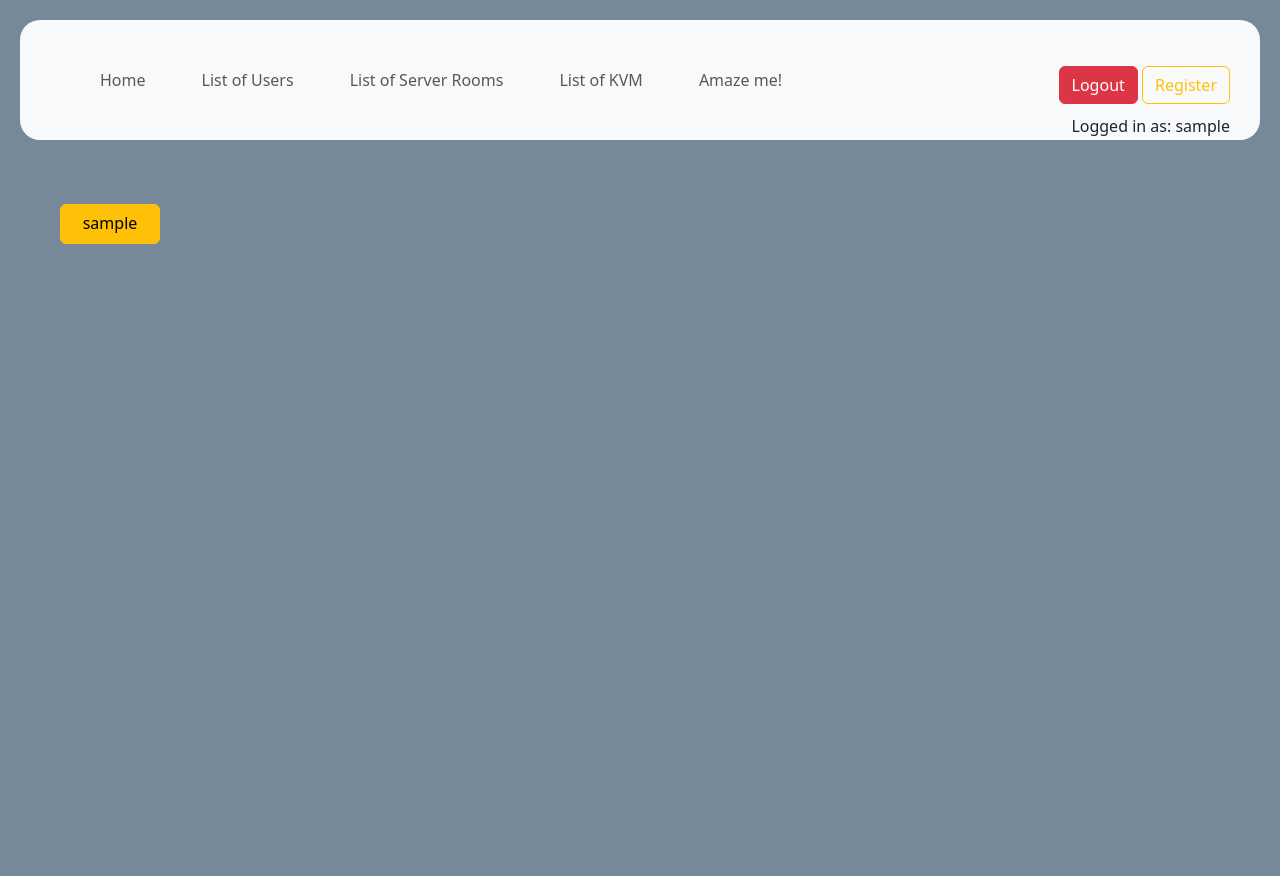
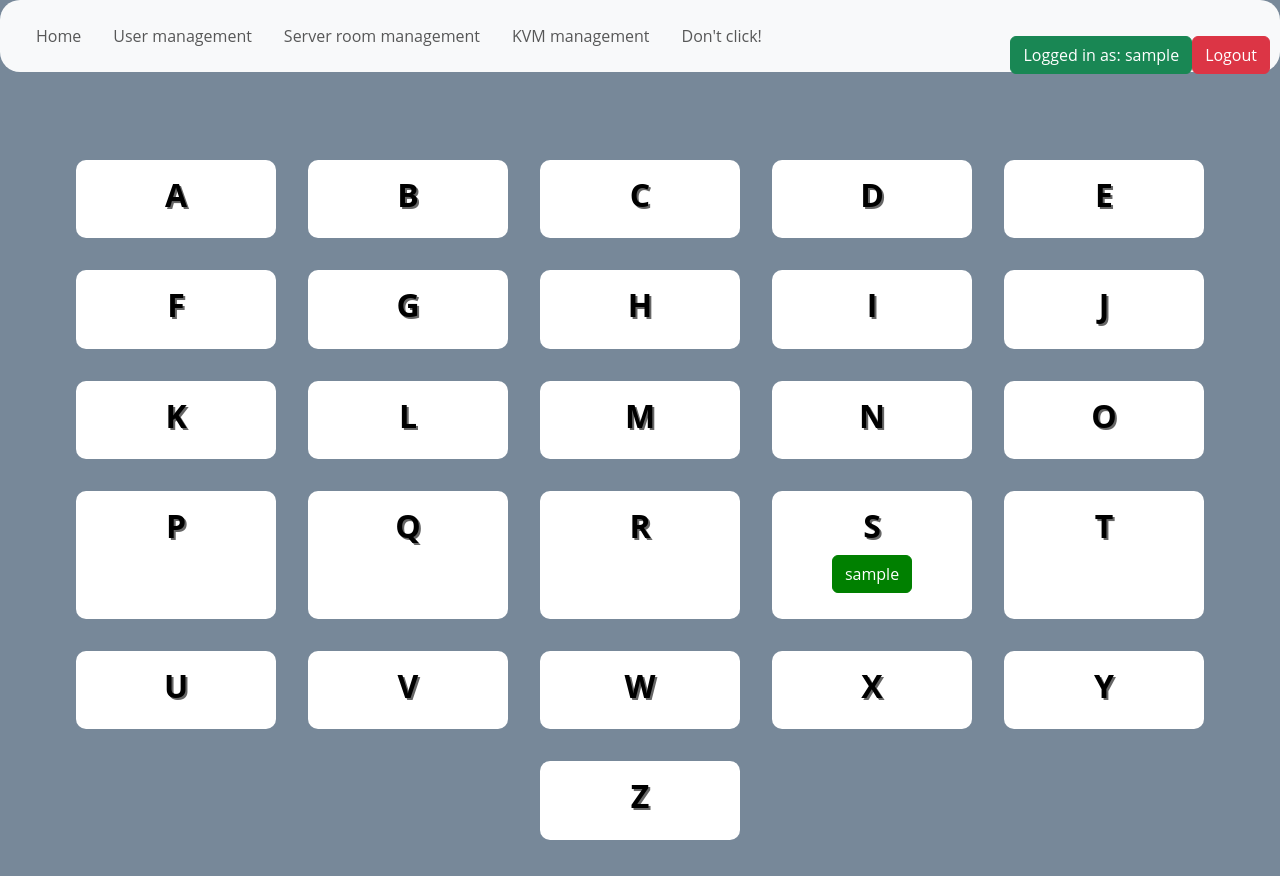
Before and after one commit to Geksus/kvm, a Django app: page /user_list/ in a window 1280 px wide. Before the commit the page ends 244 px from the top, so only its background shows below. Run offline with Django 4.2, Linux system fonts and the light colour scheme; the visitor is signed in with stand-in values (Sample User, id 1); data comes from the database, SQL or seed files in the repository.

Commit message:
Added modal windows

```diff
--- a/kvmwebapp/forms.py
+++ b/kvmwebapp/forms.py
@@ -74,7 +74,9 @@ class CreateServerRoomForm(forms.ModelForm):
         if data["num_racks"] <= 0:
             raise forms.ValidationError("Number of racks should be greater than 0.")
         if data["kvm_id"] is None:
-            raise forms.ValidationError("KVM ID should not be empty. If there are no KVMs, please create one first.")
+            raise forms.ValidationError(
+                "KVM ID should not be empty. If there are no KVMs, please create one first."
+            )
         return data
 
 
--- a/kvmwebapp/static/style.css
+++ b/kvmwebapp/static/style.css
@@ -1,190 +1,188 @@
-/*!* Animations *!*/
+/* Animations */
 
-/*.color-change-animation {*/
-/*  animation-name: color-change;*/
-/*  animation-duration: 1s;*/
-/*}*/
+.color-change-animation {
+  animation-name: color-change;
+  animation-duration: 1s;
+}
 
-/*@keyframes color-change {*/
-/*  from {*/
-/*    background-color: green;*/
-/*  }*/
-/*  to {*/
-/*    background-color: black;*/
-/*  }*/
-/*}*/
+@keyframes color-change {
+  from {
+    background-color: green;
+  }
+  to {
+    background-color: black;
+  }
+}
 
-/*!* Log Entries *!*/
+/* Navigation bar */
+.navbar {
+  padding: 1rem;
+  border-radius: 20px;
+}
 
-/*.log-entry {*/
-/*background-color: #ff69b4; !* hot pink *!*/
-/*border-radius: 15px;*/
-/*padding: 10px;*/
-/*margin-bottom: 10px;*/
-/*box-shadow: 5px 5px 5px #888888;*/
-/*}*/
+.nav-item {
+  margin-right: 1rem;
+}
 
-/*.room-entry {*/
-/*background-color: #00ff7f; !* spring green *!*/
-/*border-radius: 15px;*/
-/*/padding: 1px;/*/
-/*margin: 5px;*/
-/*box-shadow: 5px 5px 5px #888888;*/
-/*}*/
+/* Dropdown */
+.dropdown {
+  position: relative;
+  display: inline-block;
+}
 
-/*.log-entry p {*/
-/*margin: 0;*/
-/*padding: 0;*/
-/*line-height: 1.5;*/
-/*font-family: 'Courier New', monospace;*/
-/*color: #800080; !* purple *!*/
-/*}*/
+.dropdown-content {
+  display: none;
+  position: absolute;
+  background-color: #f9f9f9;
+  min-width: 160px;
+  box-shadow: 0px 8px 16px 0px rgba(0, 0, 0, 0.2);
+  z-index: 1;
+  border-radius: 5px;
+}
 
-/*.log-entry p:not(:last-child) {*/
-/*margin-bottom: 10px;*/
-/*}*/
+.dropdown-content a {
+  color: black;
+  padding: 12px 16px;
+  text-decoration: none;
+  display: block;
+}
 
-/*!* Tables *!*/
+.dropdown-content a:hover {
+  background-color: yellow;
+}
 
-/*.table {*/
-/*border: 5px solid #ffd700; !* gold *!*/
-/*}*/
+.dropdown:hover .dropdown-content {
+  display: block;
+}
 
-/*th, td {*/
-/*border: 5px solid #ffd700; !* gold *!*/
-/*padding: 10px;*/
-/*font-family: 'Arial Black', sans-serif;*/
-/*font-size: 18px;*/
-/*}*/
+.dropdown:hover .nav-link {
+  background-color: yellow;
+  color: black;
+}
 
-/*th {*/
-/*text-align: center;*/
-/*font-size: 22px;*/
-/*border: 5px solid #ffd700; !* gold /*/
-/*background-color: #800000; / maroon /*/
-/*color: #ffd700; / gold *!*/
-/*}*/
+.dropdown-content .dropdown_server_list {
+  background-color: chocolate;
+}
 
-/*td {*/
-/*text-align: center;*/
-/*font-size: 20px;*/
-/*cursor: pointer;*/
-/*background-color: #008080; !* teal /*/
-/*color: #ffd700; / gold *!*/
-/*}*/
+/* Auth buttons */
+.auth-buttons {
+  position: absolute;
+  right: 10px;
 
-/*!* Create User Form *!*/
+  border-right: 0;
+}
 
-/*.create-user-form {*/
-/*position: fixed;*/
-/*top: 20%;*/
-/*left: 20%;*/
-/*width: 60%;*/
-/*background-color: #ff1493; !* deep pink /*/
-/*padding: 20px;*/
-/*border: 5px solid #ffd700; / gold *!*/
-/*border-radius: 25px;*/
-/*box-shadow: 5px 5px 5px #888888;*/
-/*}*/
+.logout_button {
+  background-color: red;
+  border-radius: 0;
+  border-color: red;
+  /*position: absolute;*/
+  /*right: 10px;*/
+}
 
-/*.create-user-form label {*/
-/*display: inline-block;*/
-/*width: 100px;*/
-/*text-align: right;*/
-/*margin-right: 10px;*/
-/*font-size: 18px;*/
-/*font-family: 'Arial Black', sans-serif;*/
-/*color: #ffd700; !* gold *!*/
-/*}*/
+.logged_in_as {
+  background-color: lightgreen;
+  border-radius: 0;
+  border-color: lightgreen;
+ }
 
-/*.create-user-form input[type="text"],*/
-/*.create-user-form input[type="submit"] {*/
-/*font-size: 18px;*/
-/*padding: 10px;*/
-/*background-color: #ffd700; !* gold /*/
-/*color: #800080; / purple *!*/
-/*border: none;*/
-/*border-radius: 10px;*/
-/*margin-bottom: 10px;*/
-/*}*/
+/* Logged-in username */
+.logged-in-username {
+  position: fixed;
+  right: 30px;
+}
 
-/*.create-user-form input[type="submit"] {*/
-/*cursor: pointer;*/
-/*}*/
+body {
+    background-color: lightslategrey;
+    font-family: 'Open Sans', sans-serif;
+    font-size: 16px;
+    color: #000000;
+    margin: 20px;
+    padding: 0;
+}
 
-/*.create-user-form .message {*/
-/*margin-top: 10px;*/
-/*font-size: 18px;*/
-/*font-family: 'Courier New', monospace;*/
-/*color: #800080; !* purple *!*/
-/*}*/
+.modal-header {
+  background-color: green;
+  color: white;
+}
+.modal-body {
+  padding: 20px;
+}
+.btn-primary {
+  background-color: green;
+  border-color: green;
+}
+.btn-secondary {
+  background-color: #6c757d;
+  border-color: #6c757d;
+}
+/* User list */
+.user-sections {
+  display: flex;
+  flex-wrap: wrap;
+  justify-content: center;
+}
 
-/*!* Port Table *!*/
+.section {
+  width: 200px;
+  padding: 1em;
+  margin: 1em;
+  border-radius: 10px;
+  background-color: #ffffff;
+  text-align: center;
+  /*background-image: url('https://via.placeholder.com/50');*/
+  background-repeat: no-repeat;
+  background-position: center;
+  background-size: 2em;
+}
 
-/*.port-table {*/
-/*width: 100%; !* Set the width to 90% of the window width /*/
-/*margin: 0 auto; / Center the table horizontally /*/
-/*/border-collapse: collapse;/*/
-/*border: 5px solid #ffd700; / gold *!*/
-/*border-radius: 25px;*/
-/*box-shadow: 5px 5px 5px #888888;*/
-/*}*/
+.section h2 {
+  margin-top: 0;
+  font-size: 2em;
+  font-weight: bold;
+  text-shadow: 2px 2px #666666;
+}
 
-/*body {*/
-/*background-color: #800080;*/
+.section ul {
+  list-style-type: none;
+  margin: 0;
+  padding: 0;
+}
 
-/*margin: 20px;*/
-/*font-family: 'Arial Black', sans-serif;*/
-/*color: #ffd700; / gold*/
-/*}*/
+.section li {
+  margin: 0.5em 0;
+  font-size: 1.2em;
+}
 
-/*.btn-warning {*/
-/*    position: relative;*/
-/*    overflow: hidden;*/
-/*    transition: all 0.3s ease;*/
-/*}*/
+.user-sections {
+  display: flex;
+  flex-wrap: wrap;
+  justify-content: center;
+}
 
-/*.btn-warning:before {*/
-/*    content: "";*/
-/*    position: absolute;*/
-/*    top: 50%;*/
-/*    left: 50%;*/
-/*    width: 0;*/
-/*    height: 0;*/
-/*    background: rgba(255, 255, 255, 0.3);*/
-/*    border-radius: 100%;*/
-/*    transform: translate(-50%, -50%);*/
-/*    transition: all 0.3s ease;*/
-/*    z-index: -1;*/
-/*}*/
+.section {
+  width: 200px;
+  padding: 1em;
+  margin: 1em;
+  border-radius: 10px;
+  background-color: #ffffff;
+  text-align: center;
+}
 
-/*.btn-warning:hover:before {*/
-/*    width: 200%;*/
-/*    height: 200%;*/
-/*}*/
+.section h2 {
+  margin-top: 0;
+  font-size: 2em;
+  font-weight: bold;
+  text-shadow: 2px 2px #666666;
+}
 
-/*.btn-warning:hover {*/
-/*    background-color: #ffc107;*/
-/*    color: white;*/
-/*}*/
+.section ul {
+  list-style-type: none;
+  margin: 0;
+  padding: 0;
+}
 
-/*.button-container {*/
-/*    position: relative;*/
-/*}*/
-
-/*.btn-effect {*/
-/*    position: absolute;*/
-/*    top: 0;*/
-/*    left: 0;*/
-/*    width: 100%;*/
-/*    height: 100%;*/
-/*    z-index: -1;*/
-/*    border-radius: 50px;*/
-/*    background-color: rgba(255, 255, 255, 0.5);*/
-/*    transform: scale(0);*/
-/*    transition: transform 0.3s ease-in-out;*/
-/*}*/
-
-/*.btn:hover .btn-effect {*/
-/*    transform: scale(1);*/
-/*}*/
+.section li {
+  margin: 0.5em 0;
+  font-size: 1.2em;
+}
--- a/kvmwebapp/urls.py
+++ b/kvmwebapp/urls.py
@@ -19,7 +19,6 @@ from kvmwebapp.views import (
     remove_access,
     UpdateServerRoom,
     toggle_rack_port_active,
-
 )
 
 app_name = "kvmwebapp"
@@ -28,11 +27,17 @@ urlpatterns = [
     path("", IndexView.as_view(), name="index"),
     path("give_access/", give_kvm_access, name="give_access"),
     path("server_room/<int:server_room>/", IndexView.as_view(), name="server_room"),
-    path("server_room/<int:server_room>/create_user/", give_kvm_access, name="create_user"),
+    path(
+        "server_room/<int:server_room>/give_access/",
+        give_kvm_access,
+        name="create_user",
+    ),
     path("user_info/<int:user_id>/", user_info, name="user_info"),
     path("delete_user/<int:user_id>/", delete_user, name="delete_user"),
     path("create_sroom/", CreateServerRoom.as_view(), name="create_server_room"),
-    path("update_sroom/<int:pk>", UpdateServerRoom.as_view(), name="update_server_room"),
+    path(
+        "update_sroom/<int:pk>", UpdateServerRoom.as_view(), name="update_server_room"
+    ),
     path("create_kvm/", CreateKVM.as_view(), name="create_kvm"),
     path("sroom_list/", ServerRoomListView.as_view(), name="sroom_list"),
     path("delete_sroom/<int:room_id>/", delete_server_room, name="delete_sroom"),
@@ -44,5 +49,9 @@ urlpatterns = [
     path("user_list/", UserListView.as_view(), name="user_list"),
     path("access_info/<int:user_id>", access_info, name="access_info"),
     path("remove_access/<int:user_id>", remove_access, name="remove_access"),
-    path('toggle_rack_port_active/', toggle_rack_port_active, name='toggle_rack_port_active'),
+    path(
+        "toggle_rack_port_active/",
+        toggle_rack_port_active,
+        name="toggle_rack_port_active",
+    ),
 ]
--- a/kvmwebapp/views.py
+++ b/kvmwebapp/views.py
@@ -37,7 +37,16 @@ def create_port_list(filtered_cross_list, server_room_number):
                         "row": row,
                         "rack": rack,
                         "rack_port": rack_port,
-                        "rack_port_active": str(Cross.objects.filter(row=row, rack=rack, rack_port=rack_port, server_room=server_room_number).first().rack_port_active),
+                        "rack_port_active": str(
+                            Cross.objects.filter(
+                                row=row,
+                                rack=rack,
+                                rack_port=rack_port,
+                                server_room=server_room_number,
+                            )
+                            .first()
+                            .rack_port_active
+                        ),
                         "kvm_port": "-",
                         "short_name": "-",
                         "username": "-",
@@ -312,7 +321,6 @@ class CreateServerRoom(UserPassesTestMixin, CreateView):
         return response
 
 
-
 class UpdateServerRoom(UserPassesTestMixin, UpdateView):
     model = ServerRoom
     form_class = CreateServerRoomForm
@@ -332,7 +340,10 @@ class UpdateServerRoom(UserPassesTestMixin, UpdateView):
                         rack=rack,
                         rack_port=rack_port,
                         server_room=self.object,
-                        defaults={"kvm_port_active": False, "kvm_id": self.object.kvm_id},
+                        defaults={
+                            "kvm_port_active": False,
+                            "kvm_id": self.object.kvm_id,
+                        },
                     )
 
         # Delete extra crosses
@@ -350,7 +361,6 @@ class UpdateServerRoom(UserPassesTestMixin, UpdateView):
         self.update_crosses()
         self.object.save()
         return HttpResponseRedirect(self.get_success_url())
-
 
 
 class CreateKVM(UserPassesTestMixin, CreateView):
@@ -449,11 +459,11 @@ class UserListView(ListView):
 def toggle_rack_port_active(request, *args, **kwargs):
     print(request.GET)
     cross = Cross.objects.get(
-                row=int(request.GET["row"]),
-                rack=int(request.GET["rack"]),
-                rack_port=int(request.GET["rack_port"]),
-                server_room=int(request.GET["server_room"]),
-            )
+        row=int(request.GET["row"]),
+        rack=int(request.GET["rack"]),
+        rack_port=int(request.GET["rack_port"]),
+        server_room=int(request.GET["server_room"]),
+    )
     cross.rack_port_active = not cross.rack_port_active
     cross.save()
     return redirect("kvmwebapp:index")
--- a/templates/modals.html
+++ b/templates/modals.html
@@ -1,4 +1,7 @@
 {% block modal %}
+    {% load static %}
+        <link rel="stylesheet" type="text/css" href="{% static "style.css" %}">
+
 <div class="modal fade" id="portModal" tabindex="-1" aria-labelledby="portModalLabel" aria-hidden="true">
   <div class="modal-dialog">
     <div class="modal-content">
@@ -23,9 +26,8 @@
         <button type="button" class="btn-close" data-bs-dismiss="modal" aria-label="Close"></button>
       </div>
       <div class="modal-body">
-        <p>Do you want to activate or deactivate this port?</p>
+        <p>Do you want to activate this port?</p>
         <button type="button" class="btn btn-primary" id="activatePortBtn">Activate</button>
-        <button type="button" class="btn btn-secondary" id="deactivatePortBtn">Deactivate</button>
       </div>
     </div>
   </div>
--- a/templates/navbar.html
+++ b/templates/navbar.html
@@ -1,4 +1,3 @@
-{#{% extends 'base.html' %}#}
 {% block navbar %}
     {% load static %}
         <link rel="stylesheet" type="text/css" href="{% static "style.css" %}">
@@ -7,47 +6,55 @@
         <script src="https://cdn.jsdelivr.net/npm/@popperjs/core@2.11.6/dist/umd/popper.min.js"></script>
         <script src="https://cdn.jsdelivr.net/npm/bootstrap@5.3.0-alpha1/dist/js/bootstrap.min.js"></script>
 
+
 <!-- Navigation bar -->
-<nav class="navbar navbar-expand-lg navbar-light bg-light fixed-top" style="height: 120px; border-radius: 20px">
+<nav class="navbar navbar-expand-lg navbar-light bg-light fixed-top">
   <div class="container-fluid">
     <div class="collapse navbar-collapse" id="navbarNav">
-      <ul class="navbar-nav align-items-center"> {# added class "align-items-center" here #}
+      <ul class="navbar-nav align-items-center">
         <li class="nav-item">
           <button class="nav-link btn btn-warning" onclick="location.href='/'">Home</button>
         </li>
         <li class="nav-item">
-          <button class="nav-link btn btn-warning" onclick="location.href='/user_list/'">List of Users</button>
+            <div class="dropdown">
+              <button class="nav-link btn btn-warning">User management</button>
+                <div class="dropdown-content">
+                    <a href="/user_list/">List of users</a>
+                    <a href="/register/">Create user</a>
+                </div>
+            </div>
         </li>
         <li class="nav-item">
-          <button class="nav-link btn btn-warning" onclick="location.href='/sroom_list/'">List of Server Rooms</button>
+            <div class="dropdown">
+              <button class="nav-link btn btn-warning">Server room management</button>
+                <div class="dropdown-content">
+                    {% for room in server_rooms %}
+                        <div class="dropdown_server_list">
+                            <a href="/server_room/{{ room.id }}">{{ room.name }}</a>
+                        </div>
+                    {% endfor %}
+                    <a href="/sroom_list/">List of server rooms</a>
+                    <a href="/create_sroom/">Create server room</a>
+                </div>
+            </div>
         </li>
         <li class="nav-item">
-          <button class="nav-link btn btn-warning" onclick="location.href='/kvm_list/'">List of KVM</button>
+            <div class="dropdown">
+              <button class="nav-link btn btn-warning">KVM management</button>
+                <div class="dropdown-content">
+                    <a href="/kvm_list/">List of KVM</a>
+                    <a href="/create_kvm/">Create KVM</a>
+                </div>
+            </div>
         </li>
         <li class="nav-item">
-          <button id="toggle-animation" class="nav-link btn btn-danger">Amaze me!</button>
-        </li>
-        <li class="nav-item">
-          <div id="countdown" style="position: fixed; top: 10px; right: 30px; font-size: 20px;"></div>
+          <button id="toggle-animation" class="nav-link btn btn-danger">Don't click!</button>
         </li>
         <li class="nav-item">
           {% if user.is_authenticated %}
-            <style>
-              .auth-buttons {
-                position: absolute;
-                right: 10px;
-                z-index: 1000;
-              }
-            </style>
             <div class="auth-buttons">
-              <button class="btn btn-danger" onclick="location.href='/logout/'">Logout</button>
-              <button class="btn btn-outline-warning" onclick="location.href='/register/'">Register</button>
+                <button class="btn btn-success">Logged in as: {{ user.username }}</button><button class="btn btn-danger" onclick="location.href='/accounts/logout/'">Logout</button>
             </div>
-            <br>
-              <br>
-              <div>
-                <p style="position: fixed; right: 30px">Logged in as: {{ user.username }}</p>
-              </div>
           {% else %}
             <button class="btn-success" onclick="location.href='/accounts/login/'">Login</button>
           {% endif %}
--- a/templates/user_list.html
+++ b/templates/user_list.html
@@ -1,74 +1,82 @@
-{% load static %}
-<link rel="stylesheet" type="text/css" href="{% static "style.css" %}">
-<link href="https://cdn.jsdelivr.net/npm/bootstrap@5.3.0-alpha1/dist/css/bootstrap.min.css" rel="stylesheet">
-<script src="https://code.jquery.com/jquery-3.6.0.min.js"></script>
-<script src="https://cdn.jsdelivr.net/npm/@popperjs/core@2.11.6/dist/umd/popper.min.js"></script>
-<script src="https://cdn.jsdelivr.net/npm/bootstrap@5.3.0-alpha1/dist/js/bootstrap.min.js"></script>
-
-<style>
-    * {
-      box-sizing: border-box;
-      margin: 20px;
-    }
-</style>
-
-<body style="background-color: lightslategrey; margin: 20px">
 {% block navbar %}
     {% include 'navbar.html' %}
 {% endblock %}
+{% load static %}
+    <link rel="stylesheet" type="text/css" href="{% static "style.css" %}">
+<body>
 <div style="height: 100px;"></div> <!-- Placeholder to push content down and avoid being covered by the navbar -->
 <br>
+<div class="user-sections">
+  {% for letter in 'ABCDEFGHIJKLMNOPQRSTUVWXYZ' %}
+    <div class="section" id="section-{{ letter }}">
+      <h2>{{ letter }}</h2>
+      <ul>
         {% for user in user_list %}
-    <div class="button-container">
-        <button style="width: 100px; height: 40px" class="btn btn-warning" onclick="showUserInfo({{ user.id }})">
+          {% if user.username|slice:":1"|upper == letter %}
+              <li><button type="button" class="btn btn-primary" id="user-info-btn" data-bs-toggle="modal" data-bs-target="#userInfoModal" onclick="showUserInfo({{ user.id }})">
                     {{ user.username }}
-            <div class="btn-effect"></div>
                   </button>
+              </li>
+          {% endif %}
+        {% endfor %}
+      </ul>
     </div>
   {% endfor %}
+</div>
+
+<!-- Modal -->
+<div class="modal fade" id="userInfoModal" tabindex="-1" aria-labelledby="userInfoModalLabel" aria-hidden="true">
+  <div class="modal-dialog">
+    <div class="modal-content">
+      <div class="modal-header">
+        <h5 class="modal-title" id="userInfoModalLabel">User Information</h5>
+        <button type="button" class="btn-close" data-bs-dismiss="modal" aria-label="Close"></button>
+      </div>
+      <div class="modal-body">
+        <p>Username: <span id="username"></span></p>
+        <p>First name: <span id="first-name"></span></p>
+        <p>Last name: <span id="last-name"></span></p>
+        <p>Email: <span id="email"></span></p>
+      </div>
+      <div class="modal-footer">
+        <button type="button" class="btn btn-danger" onclick="deleteUser(userIdToDelete); $('#userInfoModal').modal('hide')">Delete User</button>
+        <button type="button" class="btn btn-secondary" data-bs-dismiss="modal">Close</button>
+      </div>
+    </div>
+  </div>
+</div>
+
 </body>
+
+{% csrf_token %}
 <script>
+let csrftoken = document.getElementsByName("csrfmiddlewaretoken")[0].value;
+let userIdToDelete = null;
+
 function showUserInfo(userId) {
+  // Store the userId that we want to delete when the Delete User button is clicked
+  userIdToDelete = userId;
+
   // Fetch the user information from your server
   fetch('/user_info/' + userId)
-        {#console.log('user_info/' + userId)#}
     .then(response => response.json())
     .then(user => {
-            // Create a new window with user information and a delete button
-            var userInfoWindow = window.open('', '_blank', 'width=500,height=500');
-            userInfoWindow.document.write('<html><head><title>User Info</title></head><body>');
-            userInfoWindow.document.write('<h1>User Information</h1>');
-            userInfoWindow.document.write('<p>Username: ' + user.username + '</p>');
-            userInfoWindow.document.write('<p>First name: ' + user.first_name + '</p>');
-            userInfoWindow.document.write('<p>Last name: ' + user.last_name + '</p>');
-            userInfoWindow.document.write('<p>Email: ' + user.email + '</p>');
-            userInfoWindow.document.write('<button onclick="window.opener.deleteUser(' + userId + '); window.close();" class="btn btn-danger animate__animated animate__bounce">Delete User</button>');
-            userInfoWindow.document.write('</body></html>');
+      // Set the user information in the modal
+      document.getElementById('username').textContent = user.username;
+      document.getElementById('first-name').textContent = user.first_name;
+      document.getElementById('last-name').textContent = user.last_name;
+      document.getElementById('email').textContent = user.email;
     });
 }
 
-function getCookie(name) {
-    let cookieValue = null;
-    if (document.cookie && document.cookie !== '') {
-        const cookies = document.cookie.split(';');
-        for (let i = 0; i < cookies.length; i++) {
-            const cookie = cookies[i].trim();
-            if (cookie.substring(0, name.length + 1) === (name + '=')) {
-                cookieValue = decodeURIComponent(cookie.substring(name.length + 1));
-                break;
-            }
-        }
-    }
-    return cookieValue;
-}
+function deleteUser(userId) {
+    // Show a confirmation dialog before deleting the user
+    const confirmDeletion = window.confirm('Are you sure you want to delete this user?');
 
-const csrftoken = getCookie('csrftoken');
-
-
-// Function to delete a user and refresh the index page
-function deleteUser(userId) {
+    // Proceed with deletion only if the user confirms
+    if (confirmDeletion) {
         // Send a request to your server to delete the user
-    fetch('/delete_user/' + userId, {
+        fetch('/delete_user/' + userIdToDelete, {
             method: 'DELETE',
             headers: {
                 'Content-Type': 'application/json',
@@ -77,12 +85,14 @@ function deleteUser(userId) {
         })
         .then(response => {
             if (response.ok) {
-            // Refresh the index page after successfully deleting the user
+                // Hide the modal after successfully deleting the user
+                $('#userInfoModal').modal('hide');
+                // Refresh the index page
                 window.location.reload();
             } else {
                 alert('Failed to delete the user.');
             }
         });
     }
-
+}
 </script>
```
Also changed, not shown: templates/base.html (+16 -27 lines), templates/user_form.html (+27 -9 lines). Lines whose indentation alone changed are shown as unchanged.
